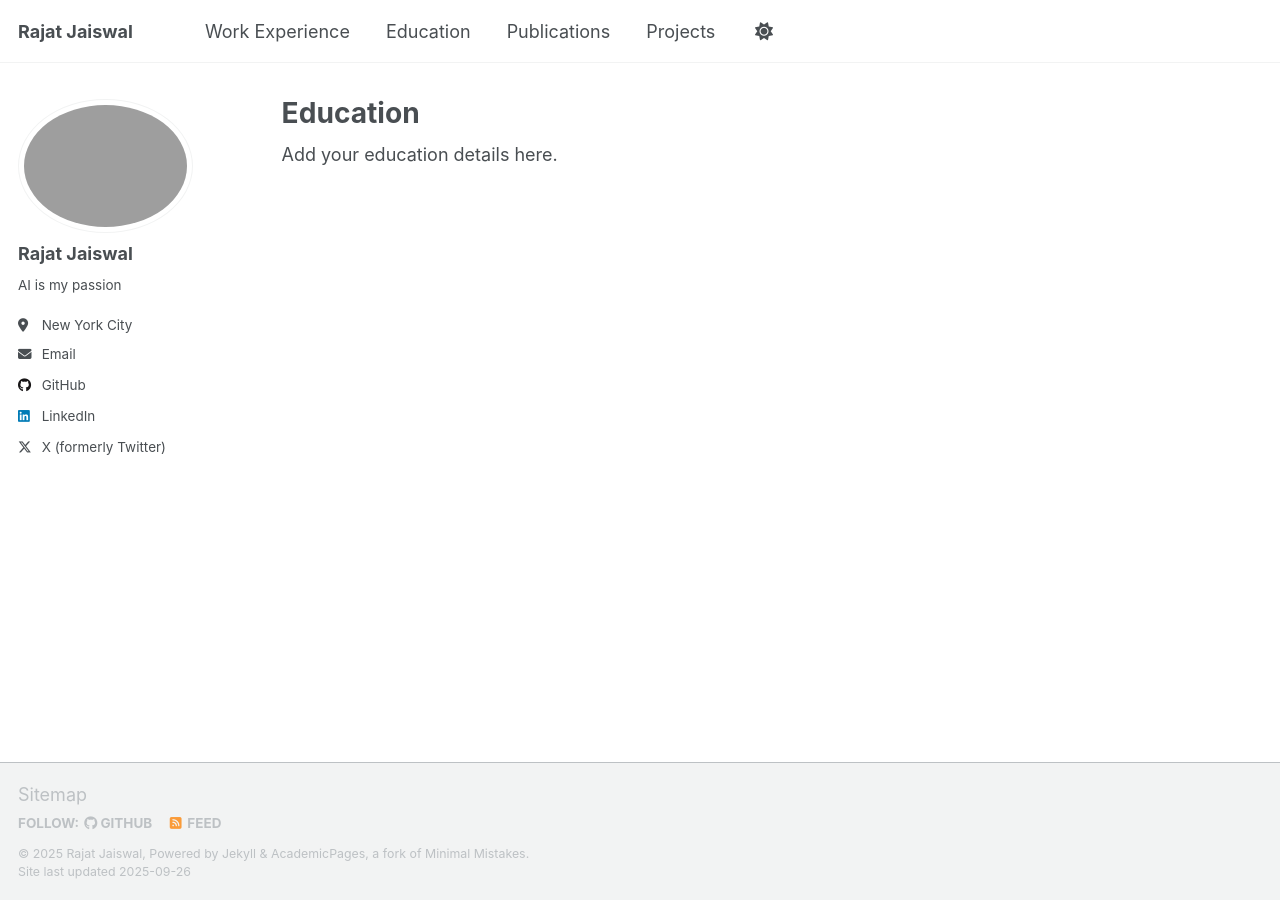
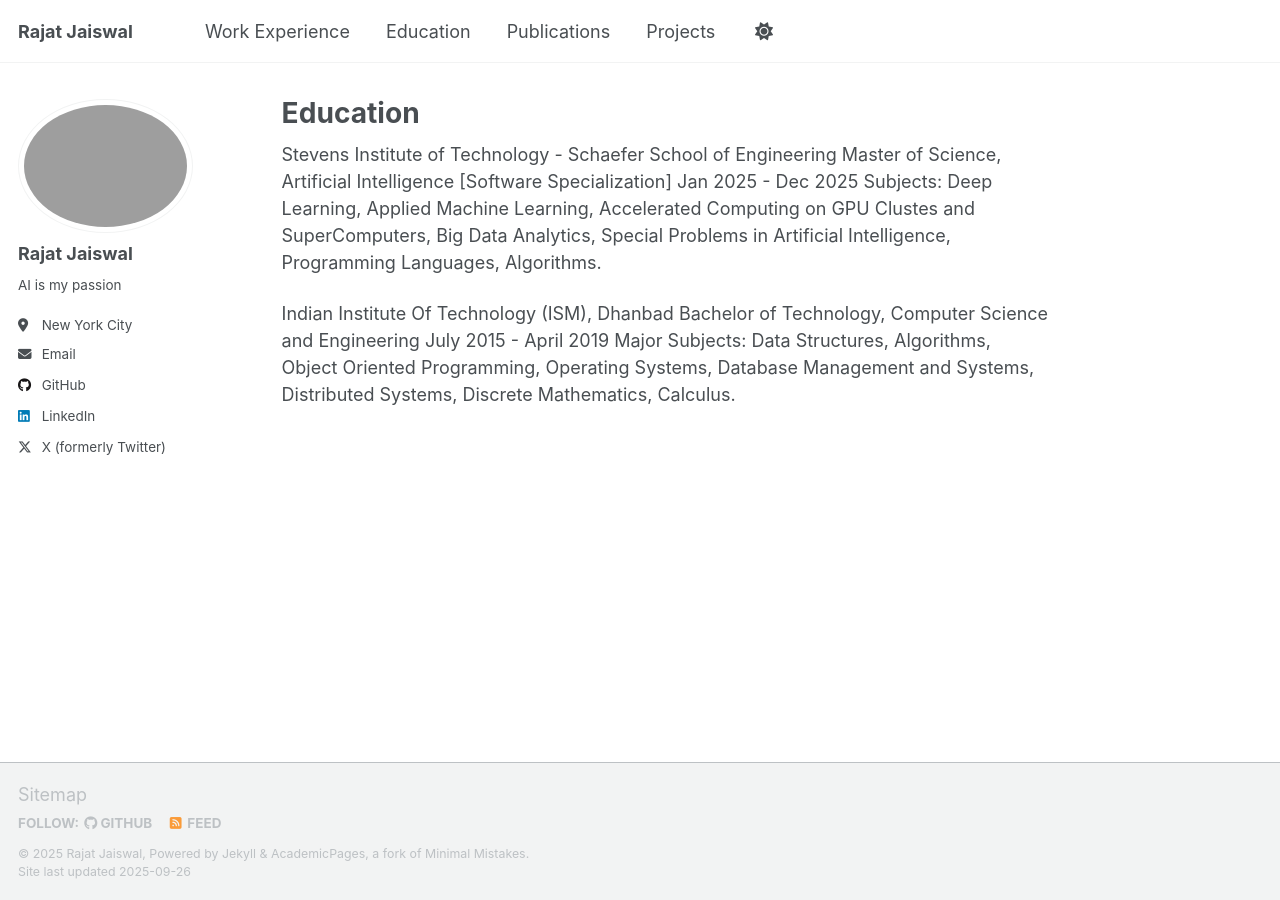
Before and after one commit to onlinerj/onlinerj.github.io, a Jekyll site: the page built from _pages/education.md, in a window 1280 px wide. Built offline with Jekyll 4.4.1, drawn with Linux system fonts in a browser that asks for light colours; a script that is not in the unit is left out.

Commit message:
Update homepage text, education page, and profile image

```diff
--- a/_pages/education.md
+++ b/_pages/education.md
@@ -5,4 +5,12 @@
 author_profile: true
 ---
 
-Add your education details here.
+Stevens Institute of Technology - Schaefer School of Engineering
+Master of Science, Artificial Intelligence [Software Specialization]
+Jan 2025 - Dec 2025
+Subjects: Deep Learning, Applied Machine Learning, Accelerated Computing on GPU Clustes and SuperComputers, Big Data Analytics, Special Problems in Artificial Intelligence, Programming Languages, Algorithms.
+
+Indian Institute Of Technology (ISM), Dhanbad
+Bachelor of Technology, Computer Science and Engineering
+July 2015 - April 2019
+Major Subjects: Data Structures, Algorithms, Object Oriented Programming, Operating Systems, Database Management and Systems, Distributed Systems, Discrete Mathematics, Calculus.
```
Also changed, not shown: _pages/about.md (+1 -1 lines), 1 other file.
